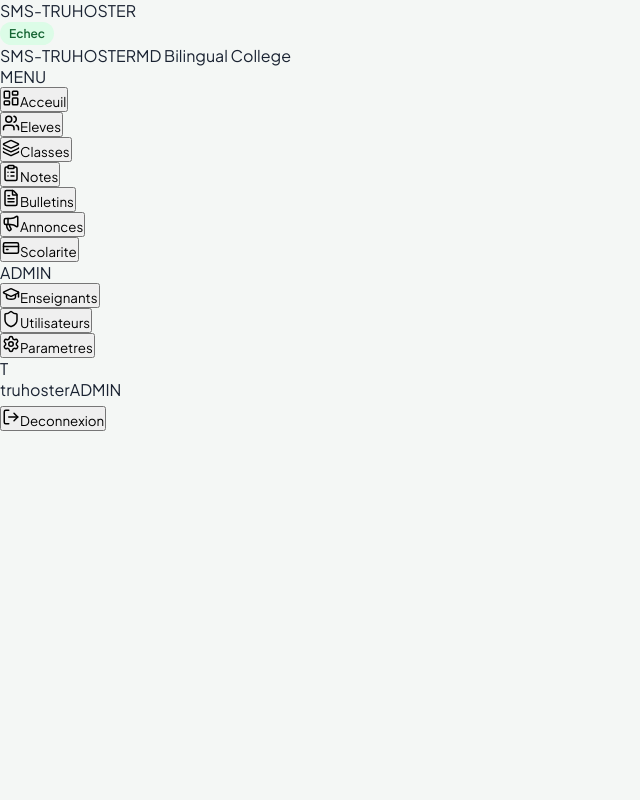
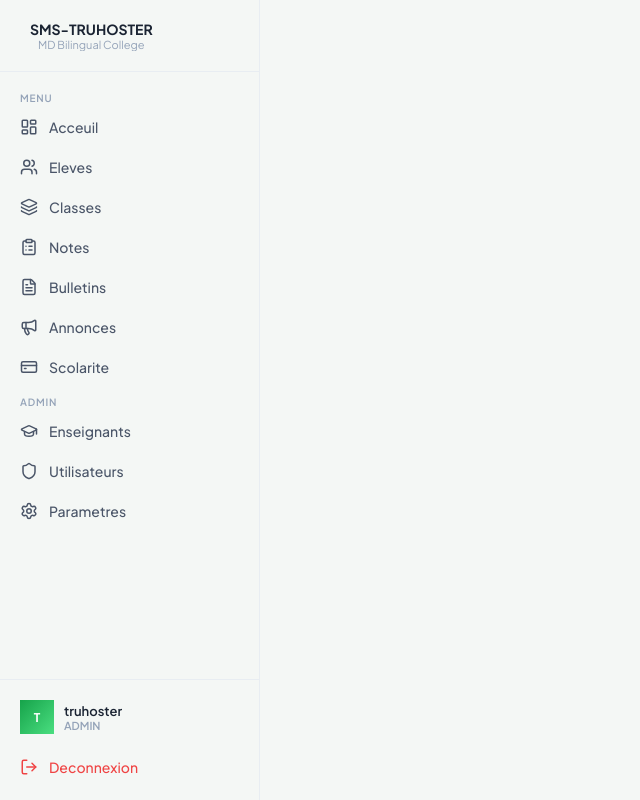
Before and after one commit to galandnoah1/SMS-TRUHOSTER-FRONTEND, a React app: page / in a window 1280 px wide. Shown: the whole page, without its empty margins (0-640 px from the left). Built offline with nearby package versions, Linux system fonts and the light colour scheme; the HTML template or start-up script is replaced by a standard one.

Commit message:
Styling the SideBar

```diff
--- a/src/App.jsx
+++ b/src/App.jsx
@@ -1,4 +1,4 @@
-import Badge from "./components/Badge";
+
 import SideBar from "./layouts/SideBar";
 
 
@@ -6,8 +6,6 @@ function App()
 {
   return (
     <>
-      <p>SMS-TRUHOSTER</p>
-      <Badge color={"green"} children={"Echec"} />
       <SideBar />
     </>
   );
--- /dev/null
+++ b/src/layouts/SideBar.css
@@ -0,0 +1,214 @@
+
+.sidebar
+{
+    position: fixed;
+    top: 0;
+    left: 0;
+    height: 100vh;
+    width: var(--sidebar-width);
+    border-right: 1px solid var(--border);
+    display: flex;
+    flex-direction: column;
+    transition: width .25s ease;
+    z-index: 100;
+    overflow: hidden;
+}
+
+
+.sidebar.collapsed
+{
+    width: var(--sidebar-width-collapsed);
+}
+
+
+.sibebar-head
+{
+    display: flex;
+    align-items: center;
+    gap: 12px;
+    padding: 20px 18px;
+    border-bottom: 1px solid var(--border);
+    flex-shrink: 0;
+    width: 100%;
+   text-align: center;
+
+}
+
+.sidebar-title
+{
+    display: flex;
+    flex-direction: column;
+    overflow: hidden;
+}
+
+.sidebar-title span:first-child
+{
+    font-weight: 700;
+    font-size: 14px;
+    color: var(--text);
+    white-space: nowrap;
+}
+
+.sidebar-title span:last-child
+{
+    font-size: 11px;
+    color: var(--text-3);
+    white-space: nowrap;
+}
+
+.sidebar.sidebar.collapsed .sidebar-title
+{
+    display: none;
+}
+
+.sidebar-nav
+{
+    padding: 12px 10px;
+    overflow-y: auto;
+    overflow-x: hidden;
+    flex: 1;
+}
+
+
+.sidebar-section-label
+{
+    font-size:10px;
+    font-weight: 600;
+    color: var(--text-3);
+    letter-spacing: .08em;
+    text-transform: uppercase;
+    padding: 8px 10px 4px;
+    white-space: nowrap;
+    overflow: hidden;
+}
+
+.sidebar.collapsed .sidebar-section-label
+{
+    display: none;
+}
+
+.sidebar-item
+{
+    display: flex;
+    align-items: center;
+    gap: 11px;
+    padding: 10px;
+    cursor: pointer;
+    transition: all .15s ease;
+    color: var(--text-2);
+    font-size: 14px;
+    font-weight: 500;
+    white-space: nowrap;
+    overflow: hidden;
+    margin-bottom: 2px;
+    text-decoration: none;
+    border: none;
+    background: none;
+    width: 100%;
+    text-align: left;
+}
+
+.sidebar-item:hover
+{
+    background-color: var(--green-50);
+    color: var(--green-700);
+}
+
+.sidebar-item:active
+{
+    background-color: var(--green-100);
+    color: var(--green-700);
+    font-weight: 600;
+}
+
+.sidebar-item svg
+{
+    flex-shrink: 0;
+    width: 18px;
+    height: 18px;
+}
+
+.sidebar-item span
+{
+    overflow: hidden;
+    text-overflow: ellipsis;
+}
+
+.sidebar.sidebar.collapsed .sidebar-item span
+{
+    display: none;
+}
+
+.sidebar-item.logout
+{
+    color: #ef4444
+}
+
+.sidebar-item.logout:hover
+{
+    background: #fef2f2;
+    color: #dc2626
+}
+
+.sidebar-foot
+{
+    padding: 12px 10px;
+    border-top: 1px solid var(--border);
+    flex-shrink: 0
+}
+
+.sidebar-user
+{
+    display: flex;
+    align-items: center;
+    gap: 10px;
+    padding: 8px 10px;
+    border-radius: var(--radius-medium);
+}
+
+.sidebar-avatar
+{
+    width: 34px;
+    height: 34px;
+    border: 50%;
+    flex-shrink: 0;
+    background: linear-gradient(132deg, var(--green-600), var(--green-400));
+    display: flex;
+    align-items: center;
+    justify-content: center;
+    font-size: 12px;
+    font-weight: 700;
+    color: #fff;
+}
+
+.sidebar-user-info
+{
+    overflow: hidden
+}
+
+.sidebar-user-info span:first-child
+{
+    display: block;
+    font-size: 13px;
+    font-weight: 600;
+    color: var(--text);
+    white-space: nowrap;
+    overflow: hidden;
+    text-overflow: ellipsis;
+}
+
+
+.sidebar-user-info span:last-child
+{
+    display: block;
+    font-size: 11px;
+    font-weight: 600;
+    color: var(--text-3);
+    white-space: nowrap;
+}
+
+
+.sidebar.collapsed .sidebar-user-info
+{
+    display: none
+}
--- a/src/layouts/SideBar.jsx
+++ b/src/layouts/SideBar.jsx
@@ -15,6 +15,9 @@ import { pages_map, users } from "../data/data";
 // import { useApp } from "../context/AppProvider";
 // import { useAuth } from "../context/AuthProvider";
 import { useState } from "react";
+
+
+import './SideBar.css'
 
 export default function SideBar() {
 
@@ -85,7 +88,7 @@ export default function SideBar() {
 
 //   const [user, logout] = useAuth()
 
-    let collapsed = false
+    const [collapsed, setCollapsed] = useState(false)
     const [user, setUser] = useState(users[0])
 
     const [page, setPage] = useState(pages_map.HOME)
--- a/src/styles/global.css
+++ b/src/styles/global.css
@@ -0,0 +1,4 @@
+a
+{
+    text-decoration: none;
+}
```
